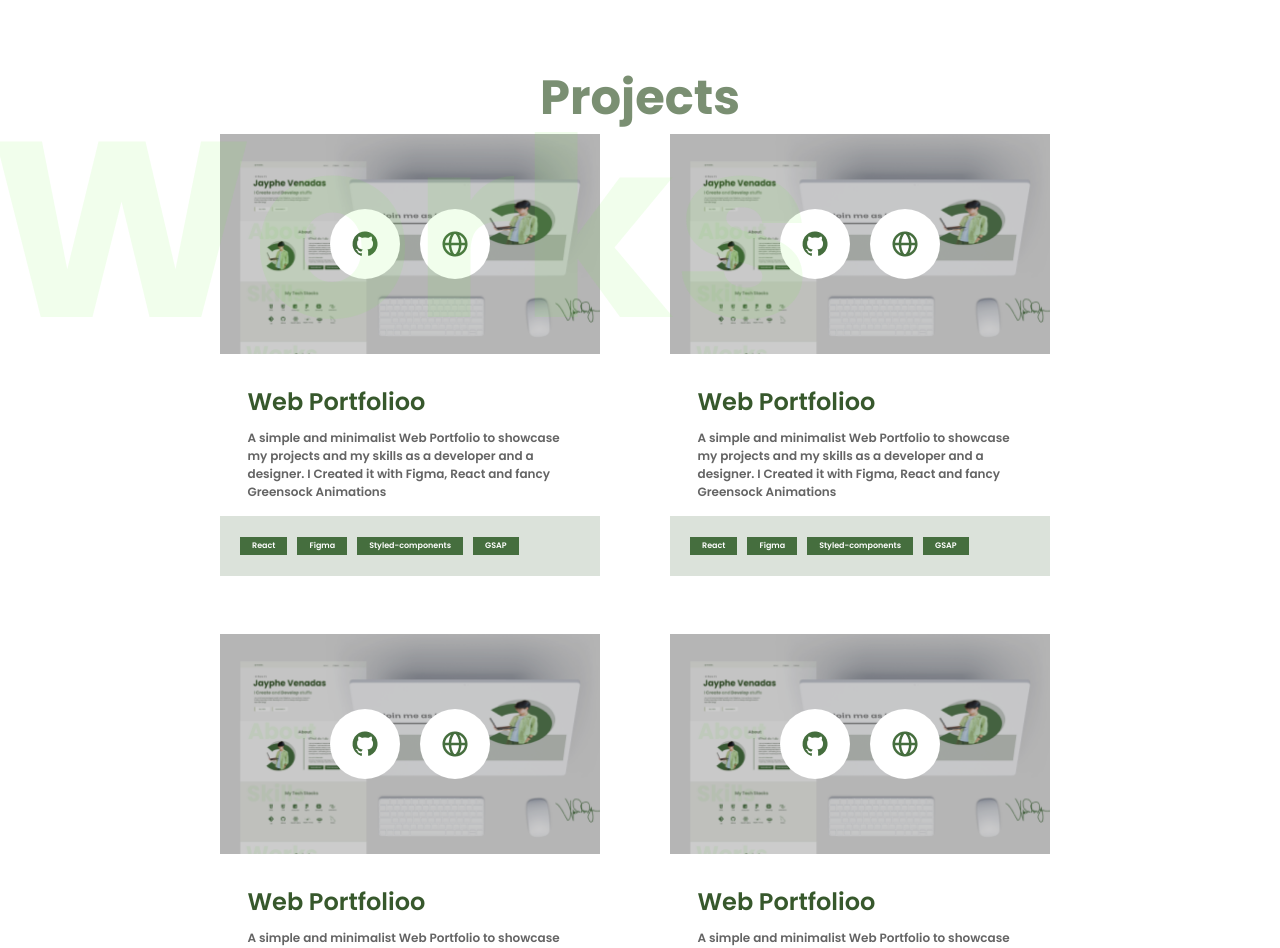
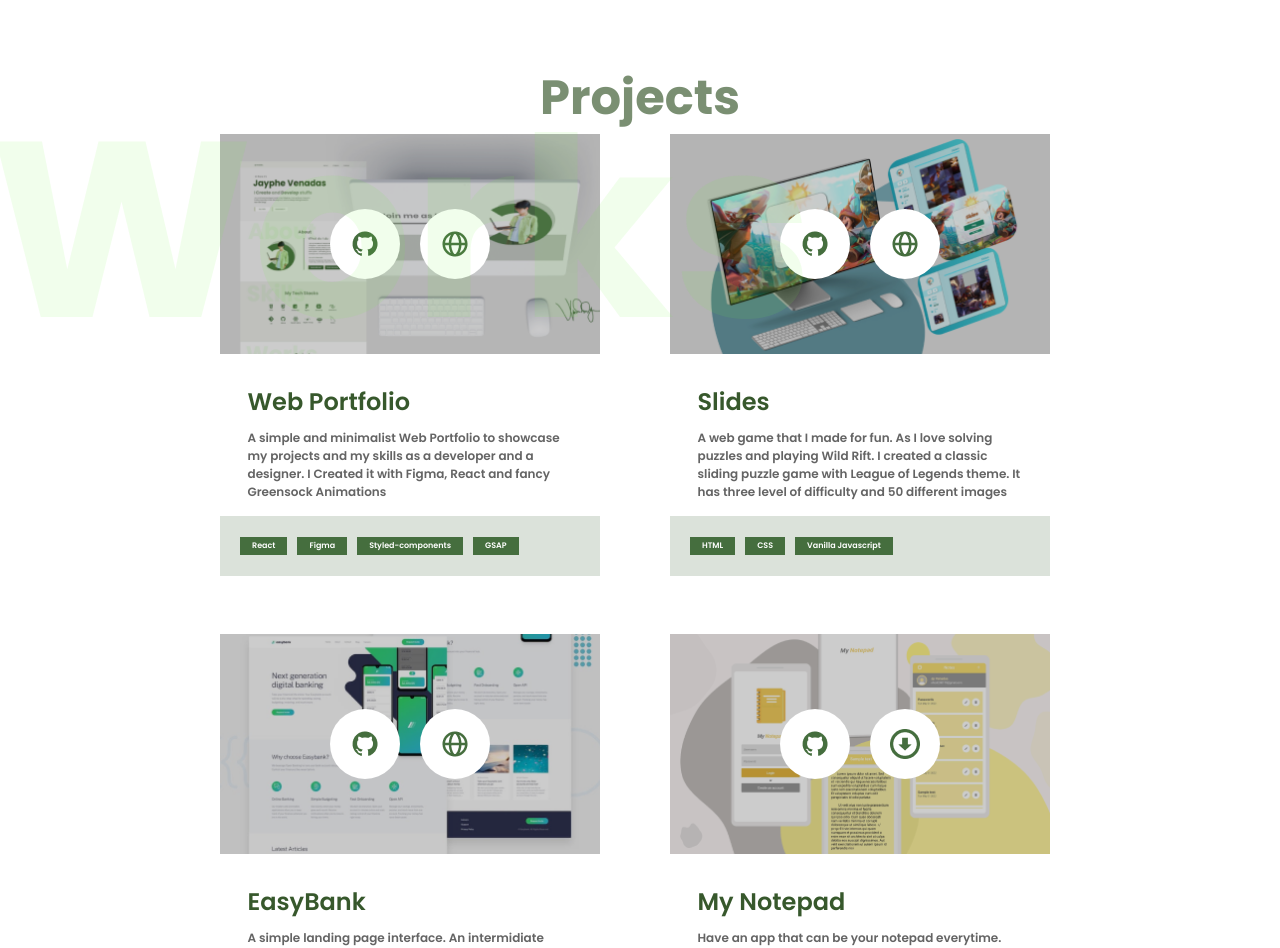
Before and after one commit to JPvenadas/Web-Portfolio, a React (Create React App) app: page / in a window 1280 px wide. Shown: the part 2100-3048 px from the top of the page. Built offline with nearby package versions, Linux system fonts and the light colour scheme.

Commit message:
plot the contents to each project

```diff
--- a/src/components/objects/ProjectGrid.jsx
+++ b/src/components/objects/ProjectGrid.jsx
@@ -8,37 +8,40 @@ import download from './../../Images/Download.png'
 
 //project images
 import portfolio from './../../Images/Project1.png'
+import slides from './../../Images/Project2.png'
+import easybank from './../../Images/Project3.png'
+import mynotepad from './../../Images/Project4.png'
 
 const ProjectGrid = () => {
   return (
     <Grid>
         <ProjectItem
          bg={portfolio}
-         title="Web Portfolioo"
+         title="Web Portfolio"
          description="A simple and minimalist Web Portfolio to showcase my projects and my skills as a developer and a designer. I Created it with Figma, React and fancy Greensock Animations"
          buttons={[{img: github},{img: web}]}
          Stacks={["React", "Figma", "Styled-components", "GSAP"]}
         />
         <ProjectItem
-         bg={portfolio}
-         title="Web Portfolioo"
-         description="A simple and minimalist Web Portfolio to showcase my projects and my skills as a developer and a designer. I Created it with Figma, React and fancy Greensock Animations"
+         bg={slides}
+         title="Slides"
+         description="A web game that I made for fun. As I love solving puzzles and playing Wild Rift. I created a classic sliding puzzle game with League of Legends theme. It has three level of difficulty and 50 different images"
          buttons={[{img: github},{img: web}]}
-         Stacks={["React", "Figma", "Styled-components", "GSAP"]}
+         Stacks={["HTML", "CSS", "Vanilla Javascript"]}
         />
          <ProjectItem
-         bg={portfolio}
-         title="Web Portfolioo"
-         description="A simple and minimalist Web Portfolio to showcase my projects and my skills as a developer and a designer. I Created it with Figma, React and fancy Greensock Animations"
+         bg={[easybank]}
+         title="EasyBank"
+         description="A simple landing page interface. An intermidiate challenge from Frontend Mentor that I take to test wether I could develop/convert a design(Picture) to a website Interface."
          buttons={[{img: github},{img: web}]}
-         Stacks={["React", "Figma", "Styled-components", "GSAP"]}
+         Stacks={["React", "Styled-components"]}
         />
          <ProjectItem
-         bg={portfolio}
-         title="Web Portfolioo"
-         description="A simple and minimalist Web Portfolio to showcase my projects and my skills as a developer and a designer. I Created it with Figma, React and fancy Greensock Animations"
-         buttons={[{img: github},{img: web}]}
-         Stacks={["React", "Figma", "Styled-components", "GSAP"]}
+         bg={mynotepad}
+         title="My Notepad"
+         description="Have an app that can be your notepad everytime. this is an android CRUD application that I made with React native. It is made to keep and manage your daily notes."
+         buttons={[{img: github},{img: download}]}
+         Stacks={["React Native", "Async Storage", "Formik"]}
         />
     </Grid>
   )
```
